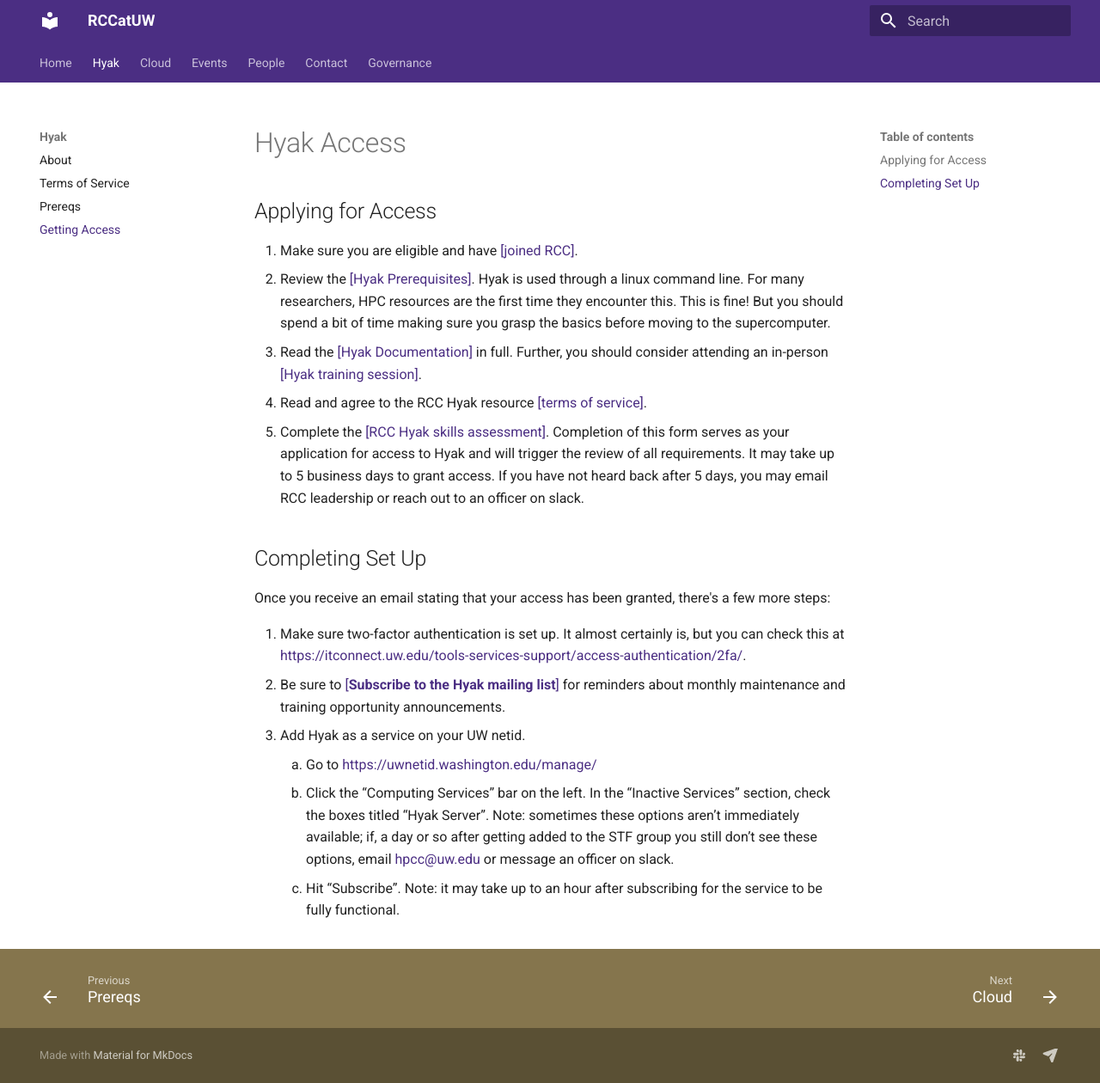
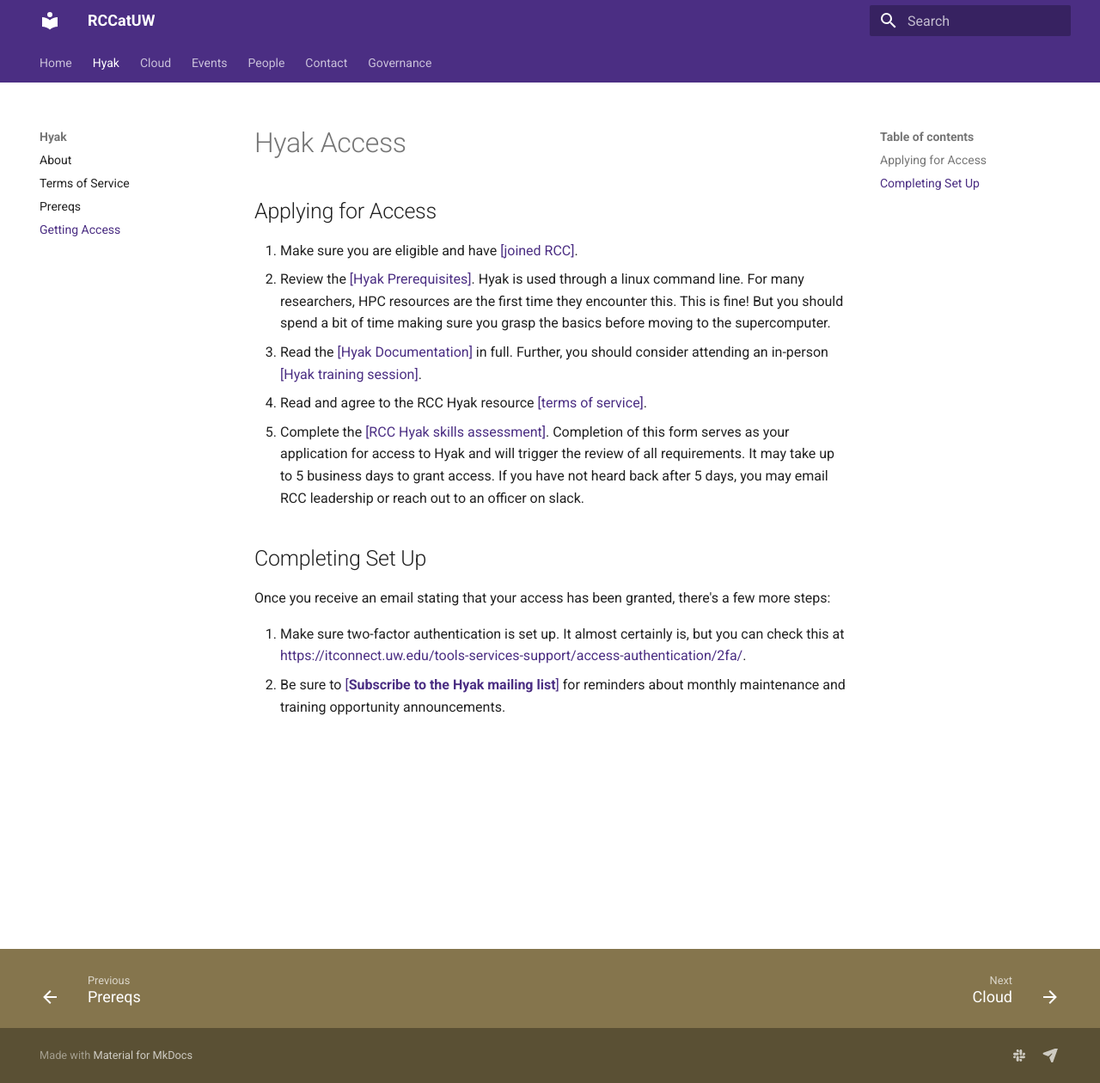
Before and after one commit to UW-HPC/website_revamp, an MkDocs documentation site: the page built from docs/hyak_access.md, in a window 1280 px wide and 1260 px high. Shown: the whole window at 86% size. Built offline with MkDocs 1.6.1 and Material for MkDocs 9.7.7, drawn with Linux system fonts in a browser that asks for light colours.

Commit message:
removing information that is no longer relevant.

```diff
--- a/docs/hyak_access.md
+++ b/docs/hyak_access.md
@@ -14,7 +14,3 @@ Once you receive an email stating that your access has been granted, there's a f
 
 1. Make sure two-factor authentication is set up. It almost certainly is, but you can check this at [https://itconnect.uw.edu/tools-services-support/access-authentication/2fa/](https://itconnect.uw.edu/tools-services-support/access-authentication/2fa/).
 2. Be sure to [[**Subscribe to the Hyak mailing list**]](https://mailman1.u.washington.edu/mailman/listinfo/hyak-users) for reminders about monthly maintenance and training opportunity announcements.
-3. Add Hyak as a service on your UW netid.
-    1. Go to [https://uwnetid.washington.edu/manage/](https://uwnetid.washington.edu/manage/)
-    2. Click the “Computing Services” bar on the left. In the “Inactive Services” section, check the boxes titled “Hyak Server”. Note: sometimes these options aren’t immediately available; if, a day or so after getting added to the STF group you still don’t see these options, email <hpcc@uw.edu> or message an officer on slack.
-    3. Hit “Subscribe”. Note: it may take up to an hour after subscribing for the service to be fully functional.
```
